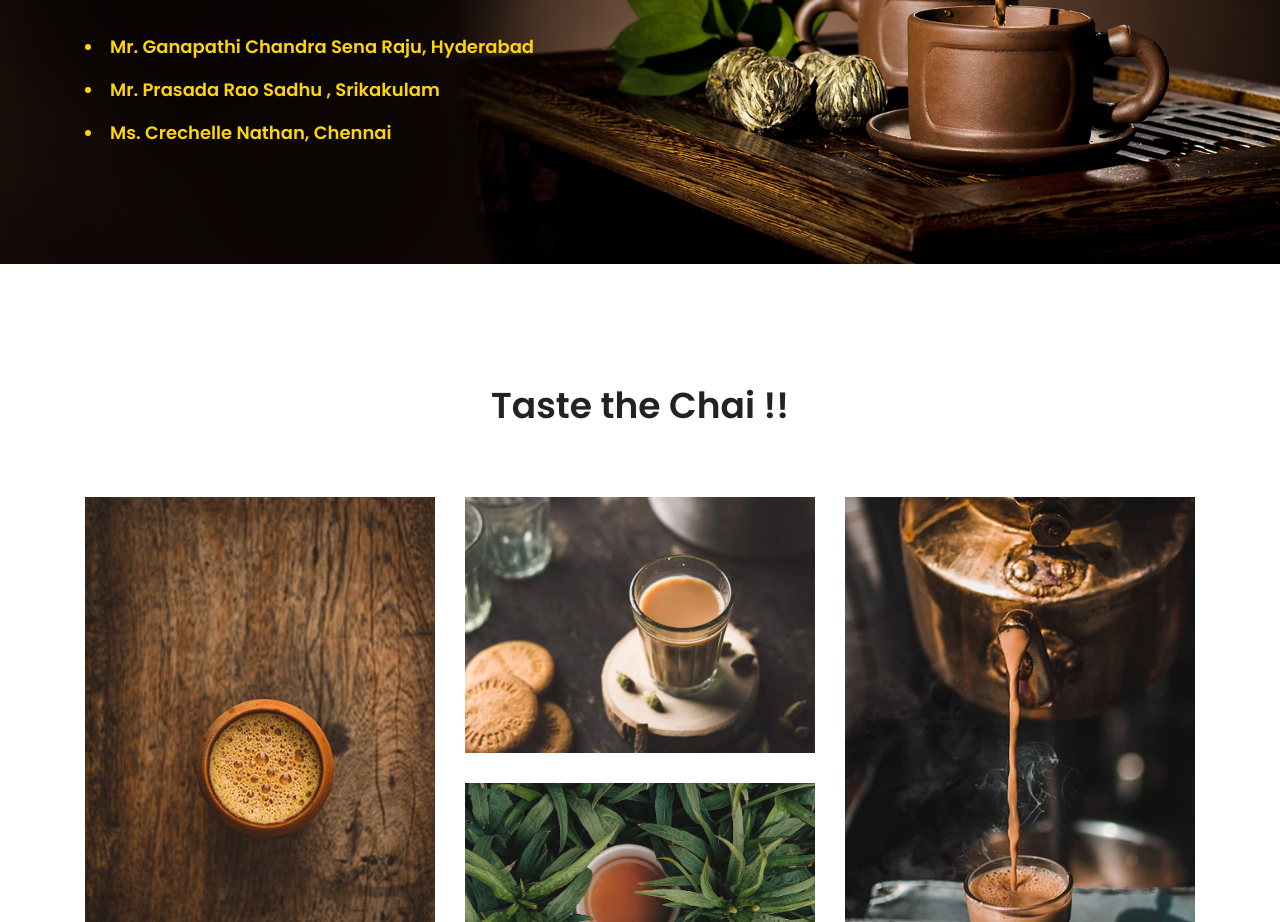
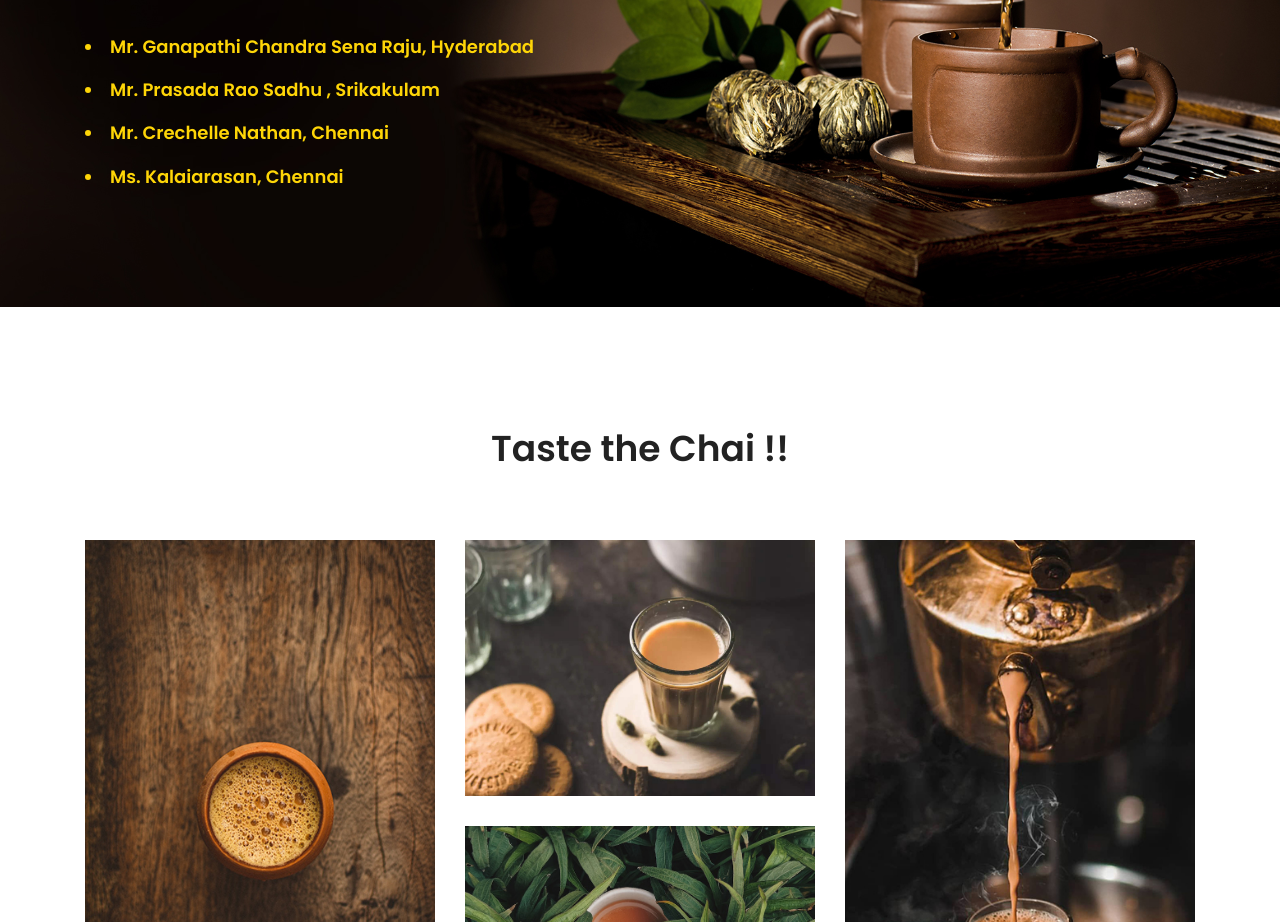
Before and after one commit to Chaiman5004/Chaiman, a plain HTML site: page index.html in a window 1280 px wide. Shown: the part 3043-3965 px from the top of the page. Drawn offline with nearby package versions, Linux system fonts and the light colour scheme; some packages are replaced by stand-ins of ours.

Commit message:
Update index.html
Added investor name

```diff
--- a/index.html
+++ b/index.html
@@ -284,7 +284,8 @@
 							<h4><span style="color: #fed507" style ="font-size: 10px">
 								<li>Mr. Ganapathi Chandra Sena Raju, Hyderabad</li><br>
 								<li>Mr. Prasada Rao Sadhu , Srikakulam</li><br>
-								<li>Ms. Crechelle Nathan, Chennai</li></span>
+								<li>Mr. Crechelle Nathan, Chennai</li><br>
+								<li>Ms. Kalaiarasan, Chennai</li></span>
 							</h4>
 
 						</div>
```
